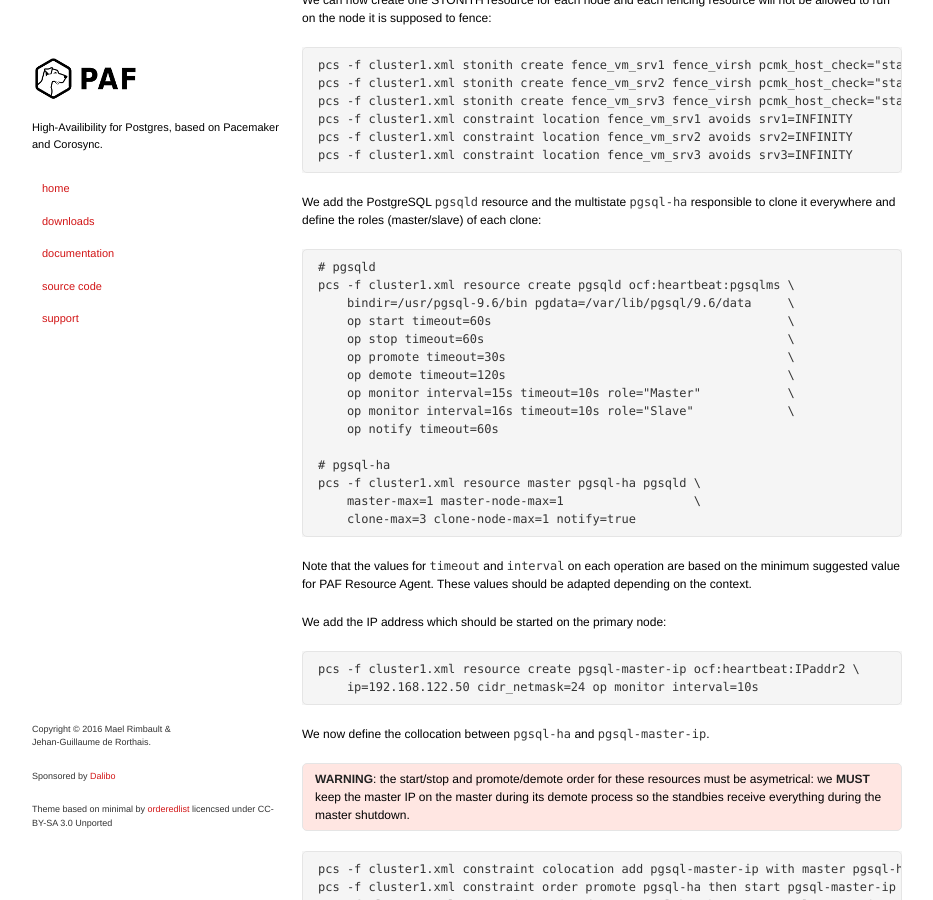
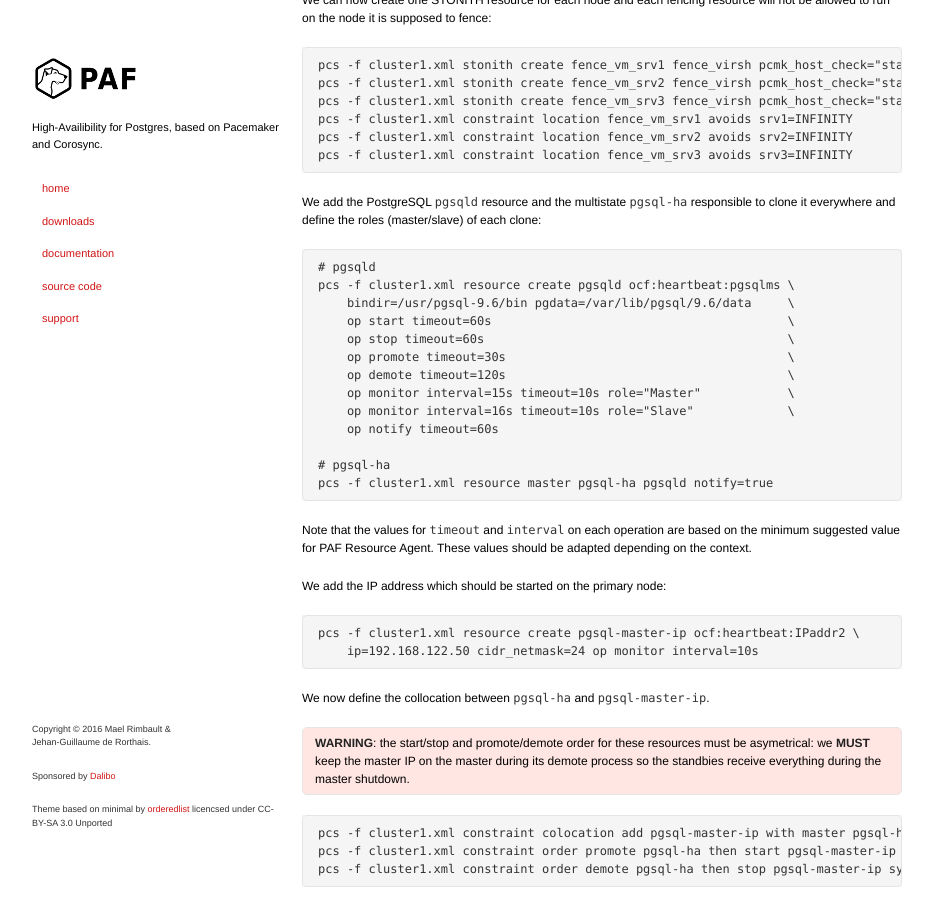
Before and after one commit to ClusterLabs/PAF, a Jekyll site: the page built from Quick_Start-CentOS-7.md, in a window 1280 px wide and 900 px high, scrolled down 4819 px. Shown: the whole window, without its empty margins (173-1106 px from the left). Built offline with Jekyll 4.4.1, drawn with Linux system fonts in a browser that asks for light colours.

````diff
--- a/Quick_Start-CentOS-7.md
+++ b/Quick_Start-CentOS-7.md
@@ -335,9 +335,7 @@ pcs -f cluster1.xml resource create pgsqld ocf:heartbeat:pgsqlms \
     op notify timeout=60s
 
 # pgsql-ha
-pcs -f cluster1.xml resource master pgsql-ha pgsqld \
-    master-max=1 master-node-max=1                  \
-    clone-max=3 clone-node-max=1 notify=true
+pcs -f cluster1.xml resource master pgsql-ha pgsqld notify=true
 ```
 
 Note that the values for `timeout` and `interval` on each operation are based
````
Also changed, not shown: Quick_Start-Debian-8-two_nodes.md (+1 -3 lines), Quick_Start-Debian-8.md (+1 -3 lines).
